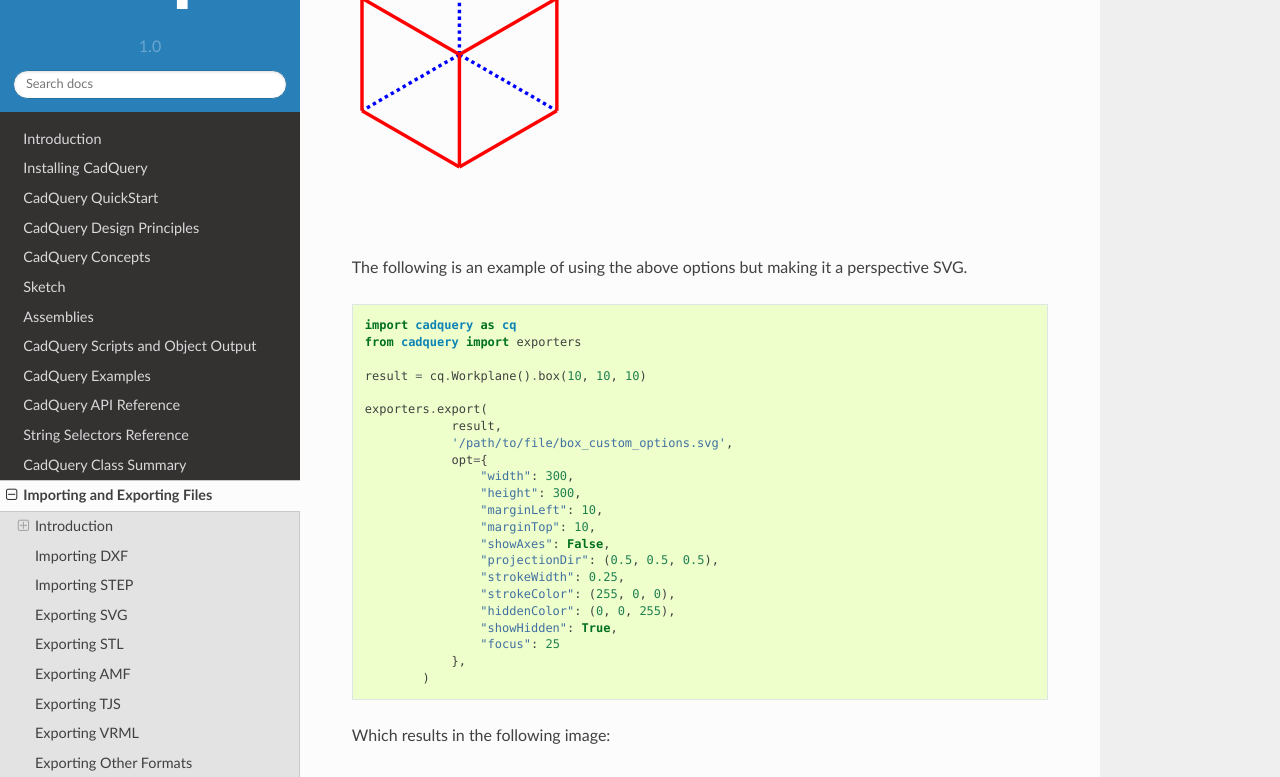
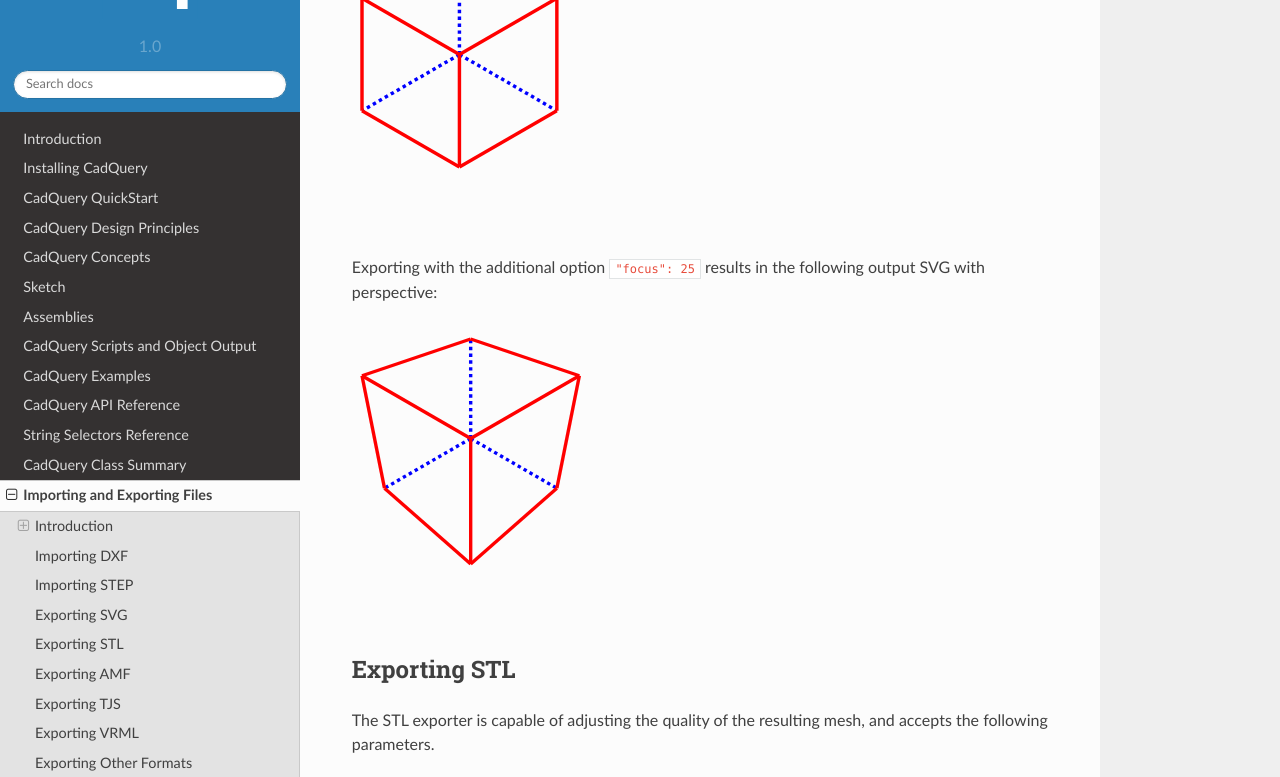
Before and after one commit to CadQuery/cadquery, a Sphinx documentation site: the page built from doc/importexport.rst, in a window 1280 px wide and 900 px high, scrolled down 3634 px, cut to the strip 0-777 px from the top of the window. Built offline with Sphinx 7.4.7 and the Read the Docs theme 2.0.0, drawn with Linux system fonts in a browser that asks for light colours.

Commit message:
Apply suggestion

```diff
--- a/doc/importexport.rst
+++ b/doc/importexport.rst
@@ -146,34 +146,7 @@ Which results in the following image:
 
 ..  image:: _static/importexport/box_custom_options.svg
 
-The following is an example of using the above options but making it a perspective SVG.
-
-.. code-block:: python
-
-    import cadquery as cq
-    from cadquery import exporters
-
-    result = cq.Workplane().box(10, 10, 10)
-
-    exporters.export(
-                result,
-                '/path/to/file/box_custom_options.svg',
-                opt={
-                    "width": 300,
-                    "height": 300,
-                    "marginLeft": 10,
-                    "marginTop": 10,
-                    "showAxes": False,
-                    "projectionDir": (0.5, 0.5, 0.5),
-                    "strokeWidth": 0.25,
-                    "strokeColor": (255, 0, 0),
-                    "hiddenColor": (0, 0, 255),
-                    "showHidden": True,
-                    "focus": 25
-                },
-            )
-
-Which results in the following image:
+Exporting with the additional option ``"focus": 25`` results in the following output SVG with perspective:
 
 .. image:: _static/importexport/box_custom_options_perspective.svg
 
```
